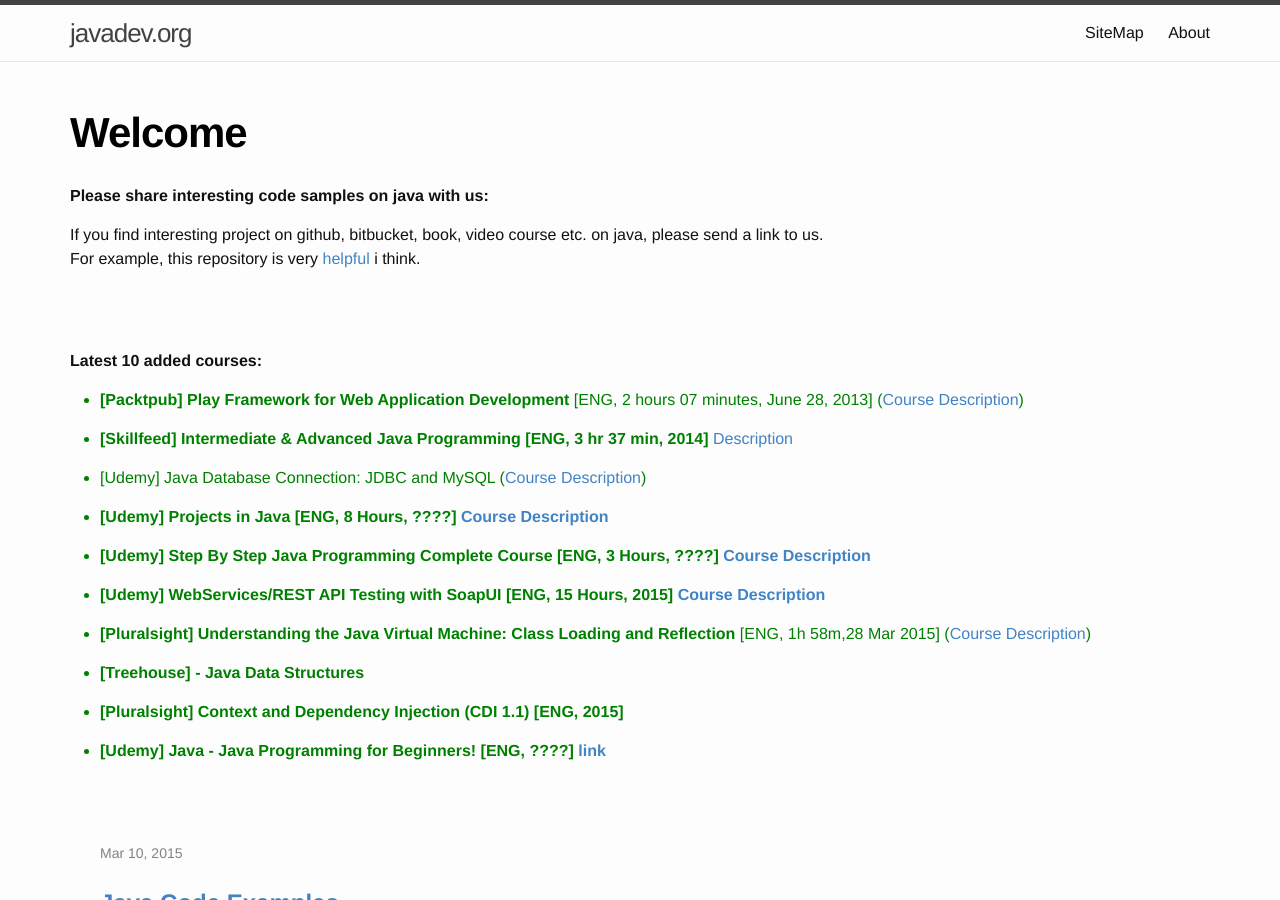
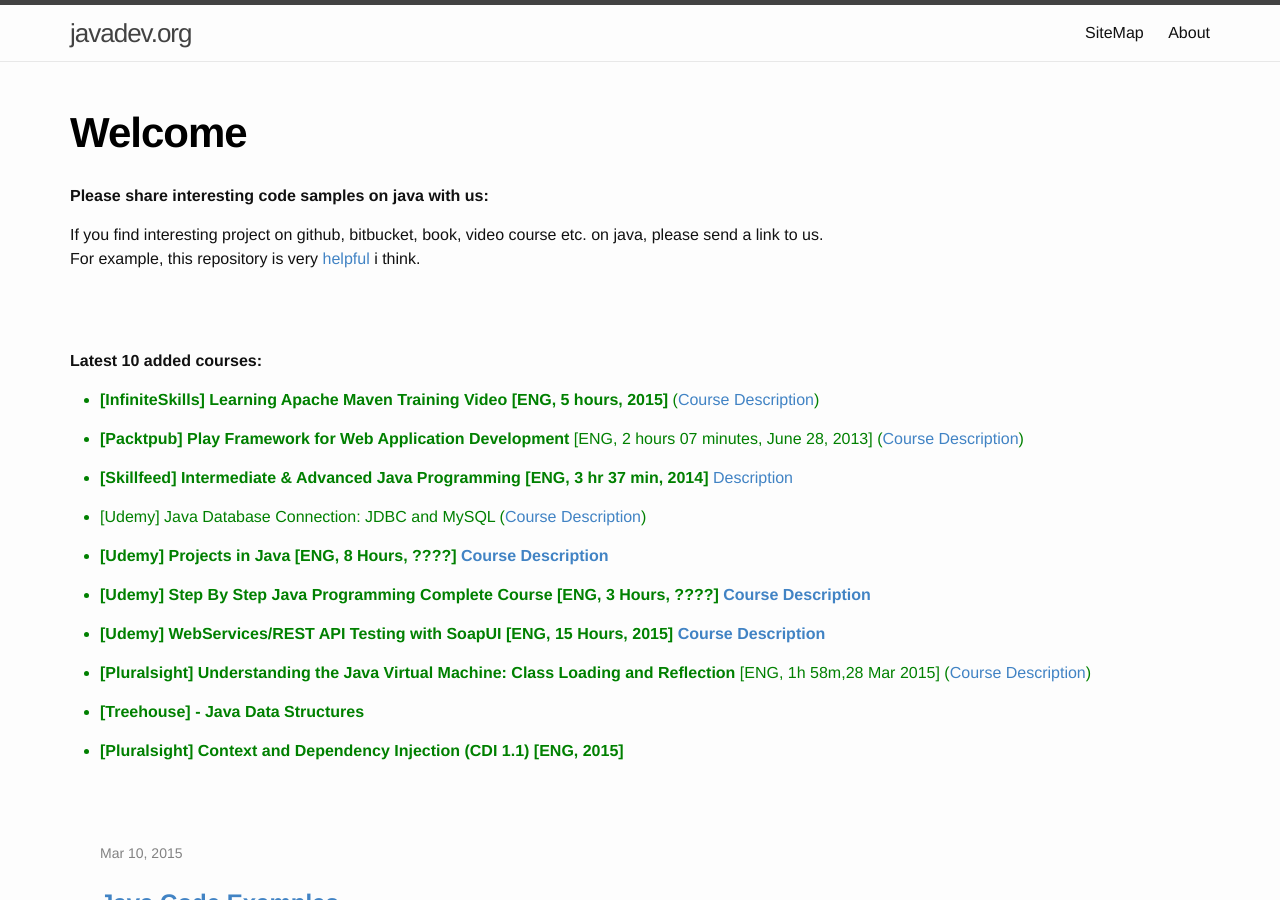
Before and after one commit to webmakaka/javadev.org, a Jekyll site: the page built from website/index.md, in a window 1280 px wide and 900 px high. Built offline with Jekyll 4.4.1, drawn with Linux system fonts in a browser that asks for light colours.

Commit message:
Update index.md

```diff
--- a/website/index.md
+++ b/website/index.md
@@ -15,6 +15,7 @@ For example, this repository is very <a href="https://github.com/iluwatar/java-d
 **Latest 10 added courses:**
 
 <ul>
+<li style="color:green"><strong>[InfiniteSkills] Learning Apache Maven Training Video [ENG, 5 hours, 2015]</strong> (<a href="http://www.infiniteskills.com/training/learning-apache-maven.html">Course Description</a>)</li>
 <li style="color:green"><strong>[Packtpub] Play Framework for Web Application Development</strong> [ENG, 2 hours 07 minutes, June 28, 2013] (<a href="https://www.packtpub.com/web-development/play-framework-web-application-development-video">Course Description</a>)</li>
 <li style="color:green"><strong>[Skillfeed] Intermediate & Advanced Java Programming [ENG, 3 hr 37 min, 2014]</strong> <a href="https://www.skillfeed.com/courses/2105-intermediate-advanced-java-programming">Description</a></li>
 <li style="color:green">[Udemy] Java Database Connection: JDBC and MySQL  (<a href="https://www.udemy.com/how-to-connect-java-jdbc-to-mysql/">Course Description</a>)</li>
@@ -24,7 +25,6 @@ For example, this repository is very <a href="https://github.com/iluwatar/java-d
 <li style="color:green"><strong>[Pluralsight] Understanding the Java Virtual Machine: Class Loading and Reflection</strong> [ENG, 1h 58m,28 Mar 2015] (<a href="http://www.pluralsight.com/courses/understanding-java-vm-class-loading-reflection">Course Description</a>)</li>
 <li style="color:green"><strong>[Treehouse] - Java Data Structures</strong></li>
 <li style="color:green"><strong>[Pluralsight] Context and Dependency Injection (CDI 1.1) [ENG, 2015]</strong></li>
-<li style="color:green"><strong>[Udemy] Java - Java Programming for Beginners! [ENG, ????] <a href="https://www.udemy.com/java-programming-java-java/">link</a></strong></li>
 </ul>
 
 
```
